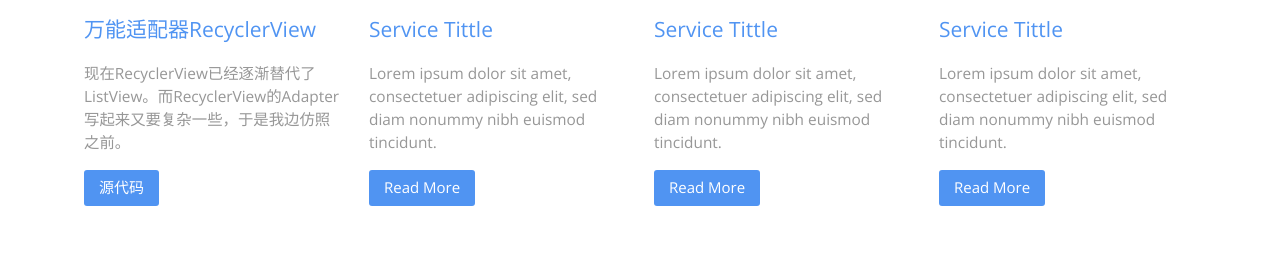
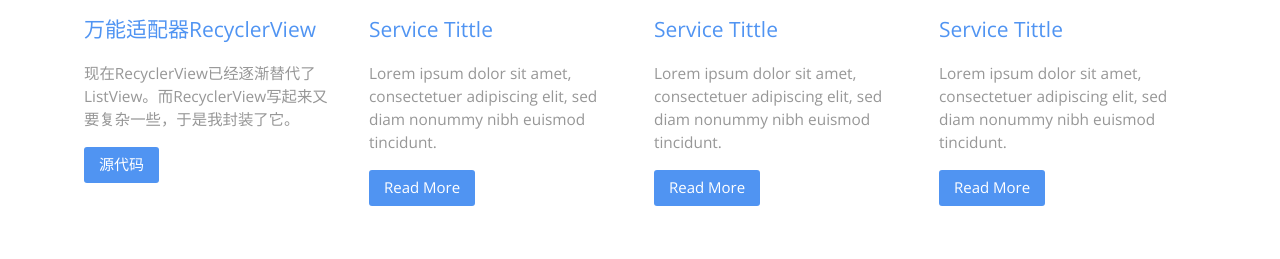
Before and after one commit to liangke21/liangke21.github.io, a plain HTML site: page servicesm.html in a window 1280 px wide. Shown: the part 495-754 px from the top of the page. Drawn offline with nearby package versions, Linux system fonts and the light colour scheme.

Commit message:
文本更改

```diff
--- a/servicesm.html
+++ b/servicesm.html
@@ -67,7 +67,7 @@
 							<!-- <a href="images/bc2.jpg" class="swipebox"  title="Image Title"> -->
 							 <img src="images/bc2.jpg" class="img-responsive" alt=""><span class="zoom-icon"></span>
 							<h3>万能适配器RecyclerView</h3>
-							<p>现在RecyclerView已经逐渐替代了ListView。而RecyclerView的Adapter写起来又要复杂一些，于是我边仿照之前。</p>
+							<p>现在RecyclerView已经逐渐替代了ListView。而RecyclerView写起来又要复杂一些，于是我封装了它。</p>
 							<a class="read" href="https://github.com/liangke21/myRecyclerView">源代码</a>
 		                </div>
 					</div>
```
